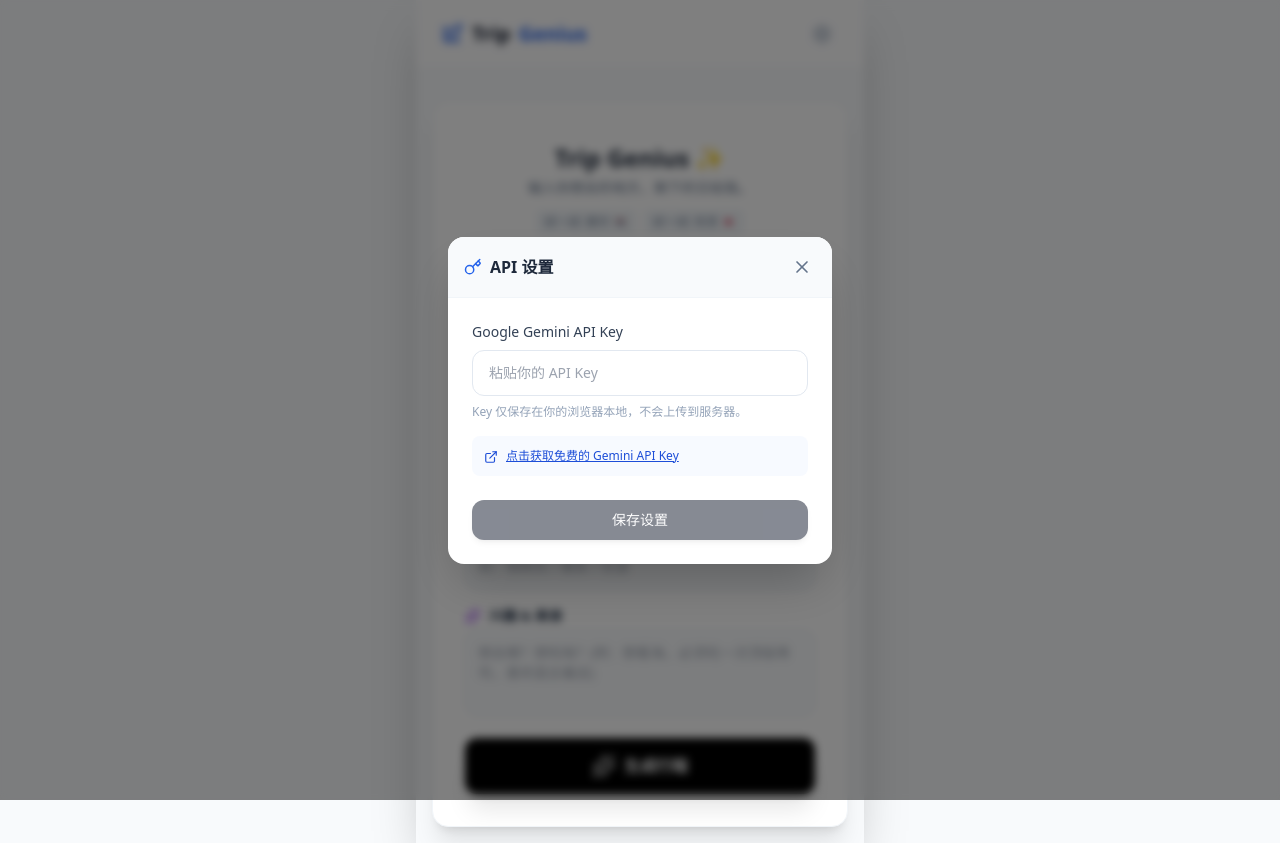
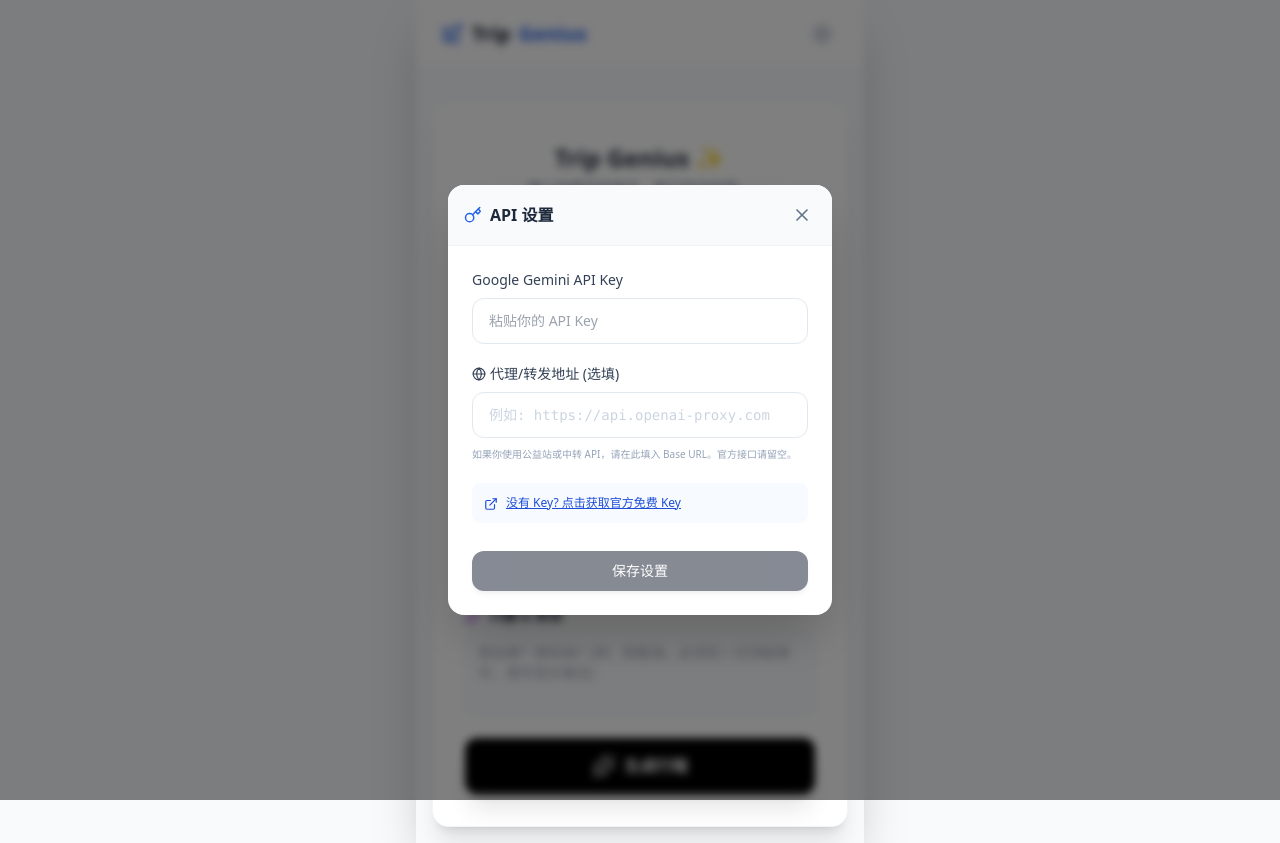
Before and after one commit to hzNeptune/trip-planner, a React (Vite) app: page / in a window 1280 px wide. Both pictures are taken after a click on the button 822 px from the left and 34 px from the top of the page. Built offline with nearby package versions, Linux system fonts and the light colour scheme.

Commit message:
feat: add user custom base url support

```diff
--- a/components/SettingsModal.tsx
+++ b/components/SettingsModal.tsx
@@ -1,6 +1,6 @@
 import React, { useState, useEffect } from 'react';
-import { X, Key, ExternalLink, Eraser } from 'lucide-react';
-import { saveApiKey, getApiKey, clearApiKey } from '../services/storage';
+import { X, Key, ExternalLink, Eraser, Globe } from 'lucide-react';
+import { saveApiKey, getApiKey, saveBaseUrl, getBaseUrl, clearSettings } from '../services/storage';
 
 interface SettingsModalProps {
     isOpen: boolean;
@@ -9,14 +9,13 @@
 
 export const SettingsModal: React.FC<SettingsModalProps> = ({ isOpen, onClose }) => {
     const [apiKey, setApiKey] = useState('');
+    const [baseUrl, setBaseUrl] = useState('');
     const [savedKey, setSavedKey] = useState<string | null>(null);
 
     useEffect(() => {
         if (isOpen) {
-            const current = getApiKey();
-            setSavedKey(current);
-            // Don't auto-fill input for security/privacy visible feel, or do masked?
-            // Let's just show status.
+            setSavedKey(getApiKey());
+            setBaseUrl(getBaseUrl() || '');
         }
     }, [isOpen]);
 
@@ -24,15 +23,20 @@
         if (apiKey.trim()) {
             saveApiKey(apiKey);
             setSavedKey(apiKey);
-            setApiKey(''); // clear input
-            onClose(); // Auto close on save? Or just show success? Let's auto close for convenience.
+        }
+        // Always save/update base URL (empty string means clear)
+        saveBaseUrl(baseUrl);
+
+        if (apiKey.trim() || savedKey) {
+            onClose();
         }
     };
 
     const handleClear = () => {
-        clearApiKey();
+        clearSettings();
         setSavedKey(null);
         setApiKey('');
+        setBaseUrl('');
     };
 
     if (!isOpen) return null;
@@ -50,7 +54,8 @@
                     </button>
                 </div>
 
-                <div className="p-6 space-y-4">
+                <div className="p-6 space-y-5">
+                    {/* API Key Input */}
                     <div className="space-y-2">
                         <label className="text-sm font-medium text-slate-700 block">
                             Google Gemini API Key
@@ -62,8 +67,23 @@
                             onChange={(e) => setApiKey(e.target.value)}
                             className="w-full px-4 py-3 rounded-xl border border-slate-200 focus:border-blue-500 focus:ring-2 focus:ring-blue-100 outline-none transition-all text-sm"
                         />
-                        <p className="text-xs text-slate-400">
-                            Key 仅保存在你的浏览器本地，不会上传到服务器。
+                    </div>
+
+                    {/* Base URL Input */}
+                    <div className="space-y-2">
+                        <label className="text-sm font-medium text-slate-700 flex items-center gap-1">
+                            <Globe size={14} />
+                            代理/转发地址 (选填)
+                        </label>
+                        <input
+                            type="text"
+                            placeholder="例如: https://api.openai-proxy.com"
+                            value={baseUrl}
+                            onChange={(e) => setBaseUrl(e.target.value)}
+                            className="w-full px-4 py-3 rounded-xl border border-slate-200 focus:border-blue-500 focus:ring-2 focus:ring-blue-100 outline-none transition-all text-sm font-mono text-slate-600 placeholder:text-slate-300"
+                        />
+                        <p className="text-[10px] text-slate-400 leading-relaxed">
+                            如果你使用公益站或中转 API，请在此填入 Base URL。官方接口请留空。
                         </p>
                     </div>
 
@@ -75,14 +95,14 @@
                             rel="noopener noreferrer"
                             className="underline hover:text-blue-800"
                         >
-                            点击获取免费的 Gemini API Key
+                            没有 Key? 点击获取官方免费 Key
                         </a>
                     </div>
 
                     {savedKey && (
                         <div className="flex items-center gap-2 text-xs text-green-600 bg-green-50 px-3 py-2 rounded-lg border border-green-100">
                             <div className="w-2 h-2 rounded-full bg-green-500 animate-pulse" />
-                            当前已设置 Key (结尾: ...{savedKey.slice(-4)})
+                            当前 Key 已激活 (结尾: ...{savedKey.slice(-4)})
                         </div>
                     )}
 
@@ -98,7 +118,7 @@
                         )}
                         <button
                             onClick={handleSave}
-                            disabled={!apiKey.trim()}
+                            disabled={!apiKey.trim() && !savedKey}
                             className="flex-1 bg-slate-900 text-white px-4 py-2.5 rounded-xl font-medium text-sm hover:bg-slate-800 disabled:opacity-50 disabled:cursor-not-allowed transition-all shadow-md active:scale-95"
                         >
                             保存设置
--- a/services/geminiService.ts
+++ b/services/geminiService.ts
@@ -1,13 +1,14 @@
 import { GoogleGenAI, Type } from "@google/genai";
 import { FoodRecommendation, ActivityRecommendation, TranslationResult, DayPlan, TripProfile } from "../types";
-import { getApiKey } from "./storage";
+
+import { getApiKey, getBaseUrl } from "./storage";
 
 // Helper to get authenticated AI instance
 const getGenAI = () => {
   // 1. Try to get key from Local Storage (User provided)
   let key = getApiKey();
 
-  // 2. Fallback to Env Var (for easy local dev or if user deployed with secret)
+  // 2. Fallback to Env Var
   if (!key) {
     key = process.env.GEMINI_API_KEY || "";
   }
@@ -16,7 +17,19 @@
     throw new Error("MISSING_API_KEY");
   }
 
-  return new GoogleGenAI({ apiKey: key });
+  // 3. Get Custom Base URL (if any)
+  const baseUrl = getBaseUrl();
+
+  // Construct client options
+  const options: any = { apiKey: key };
+  if (baseUrl) {
+    // Note: The SDK might map this differently depending on version,
+    // but typically '{ apiKey, baseUrl }' or passing rootUrl in config works for many proxies.
+    // Ideally we'd validte the SDK version capability, but let's try standard init.
+    options.baseUrl = baseUrl;
+  }
+
+  return new GoogleGenAI(options);
 };
 
 // Generic Expert Persona
--- a/services/storage.ts
+++ b/services/storage.ts
@@ -1,5 +1,6 @@
 export const STORAGE_KEYS = {
     API_KEY: 'trip_genius_api_key_v1',
+    BASE_URL: 'trip_genius_base_url_v1',
 };
 
 export const saveApiKey = (key: string) => {
@@ -11,8 +12,21 @@
     return localStorage.getItem(STORAGE_KEYS.API_KEY);
 };
 
-export const clearApiKey = () => {
+export const saveBaseUrl = (url: string) => {
+    if (!url) {
+        localStorage.removeItem(STORAGE_KEYS.BASE_URL);
+        return;
+    }
+    localStorage.setItem(STORAGE_KEYS.BASE_URL, url.trim().replace(/\/+$/, '')); // remove trailing slash
+};
+
+export const getBaseUrl = (): string | null => {
+    return localStorage.getItem(STORAGE_KEYS.BASE_URL);
+};
+
+export const clearSettings = () => {
     localStorage.removeItem(STORAGE_KEYS.API_KEY);
+    localStorage.removeItem(STORAGE_KEYS.BASE_URL);
 };
 
 export const hasApiKey = (): boolean => {
```
